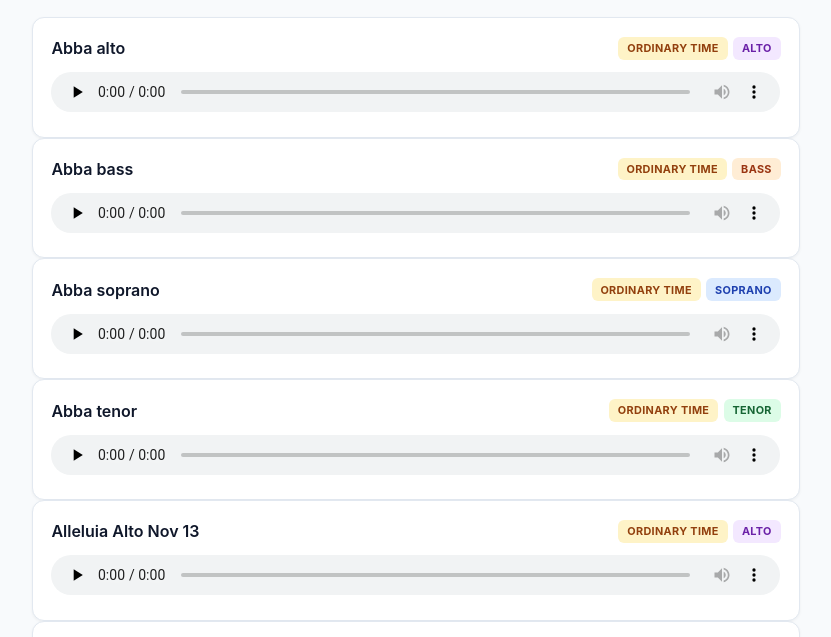
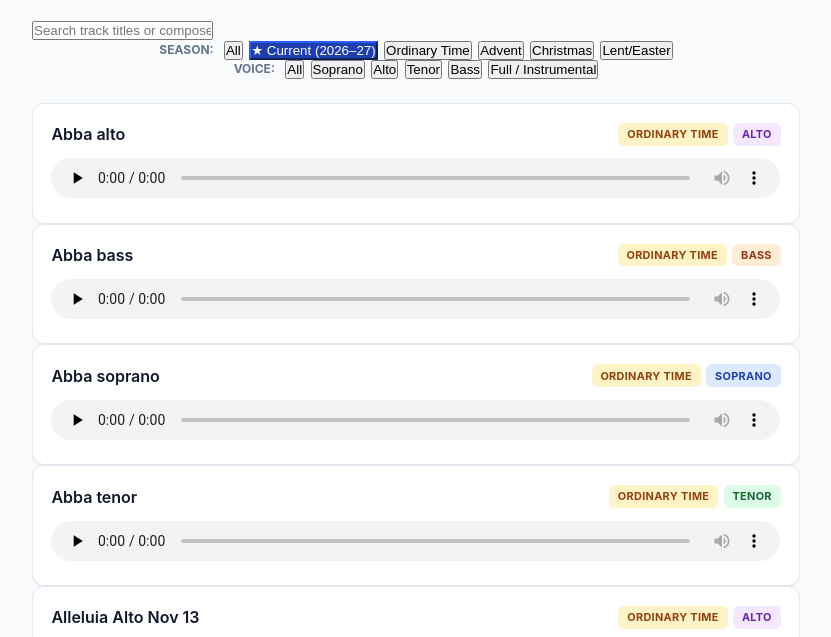
Before and after one commit to jshea305/SB-choir, a plain HTML site: page index.html in a window 1280 px wide. Shown: the part 160-797 px from the top of the page, without its empty margins (224-1055 px from the left). Drawn offline with Linux system fonts and the light colour scheme.

Commit message:
Reorganize sections in index.html for clarity

```diff
--- a/index.html
+++ b/index.html
@@ -33,16 +33,8 @@
       </nav>
     </header>
 
-    <!-- 1. CURRENT PRACTICE TRACKS (DISPLAYED AT TOP) -->
-    <section id="current-tracks-section">
-      <div id="track-list">
-        <!-- Tracks load and render here automatically on page load -->
-      </div>
-    </section>
-
-    <!-- 2. ARCHIVE & SEARCH FILTERS (BELOW CURRENT TRACKS) -->
-    <section id="archive-section" style="margin-top: 40px; padding-top: 20px; border-top: 2px dashed #cbd5e1;">
-      <h2 style="font-size: 1.25rem; color: #334155; margin-bottom: 12px;">Archive & Filter Tracks</h2>
+    <!-- 1. SEARCH & FILTER CONTROLS (TOP) -->
+    <section id="filter-section" style="margin-bottom: 24px;">
       <div class="search-container">
         <input type="text" id="searchInput" placeholder="Search track titles or composers..." oninput="applyFilters()" />
 
@@ -67,6 +59,13 @@
         </div>
       </div>
     </section>
+
+    <!-- 2. PRACTICE TRACKS CONTAINER (RENDERS CURRENT SEASON DEFAULT UNDER CONTROLS) -->
+    <section id="tracks-section">
+      <div id="track-list">
+        <!-- Tracks load and render here automatically on page load -->
+      </div>
+    </section>
   </main>
 
 </body>
```
